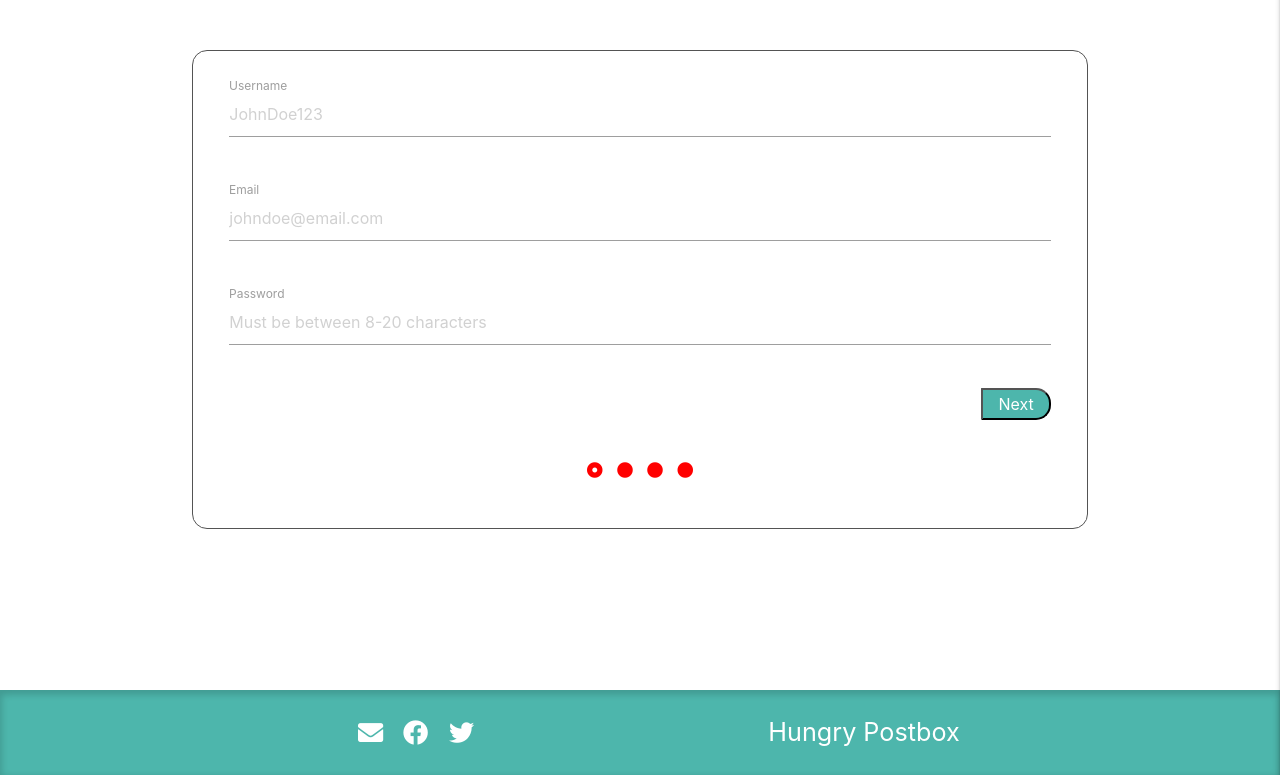
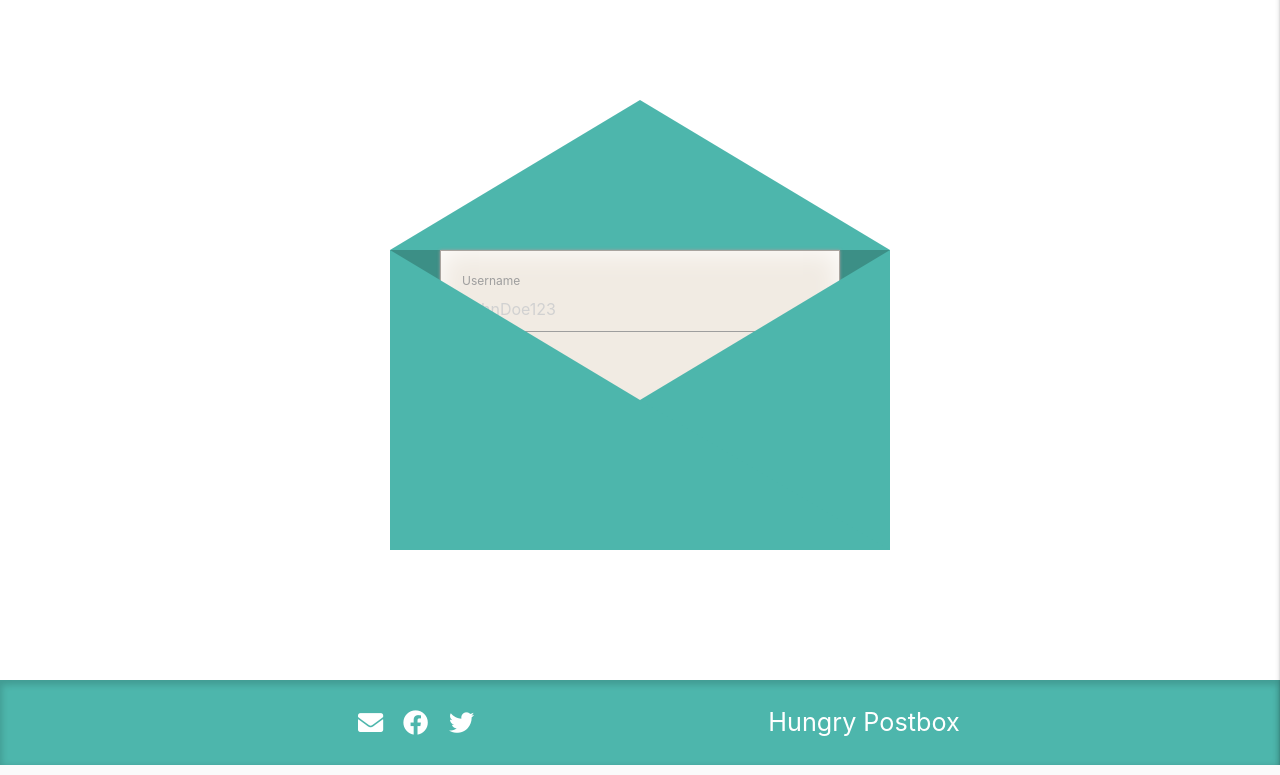
Before and after one commit to shanekeran/hungry-postbox, a Flask app: page /register in a window 1280 px wide. Shown: the part 80-855 px from the top of the page. Run offline with Flask 2, Linux system fonts and the light colour scheme; some libraries are stand-ins or nearby versions.

Commit message:
Add modified envelope container template for form.

```diff
--- a/static/css/style.css
+++ b/static/css/style.css
@@ -239,7 +239,7 @@
   /*----- Register.html -----*/
 
   #registration{
-    height: 80vh;
+    height: 85vh;
     width: 100vw;
   }
 
@@ -290,6 +290,67 @@
     border-radius: 1px 15px 15px 1px;
     float: right;
   }
+
+  /* envelope */
+  .envelope{
+    width:500px;
+    height:300px;
+    background-color:#3c8f86;
+    margin: auto;
+    position:relative;
+    top: 50%;
+    transform: translateY(-30%);
+    z-index:1;
+  }
+  .envelope:before{
+    content:"";
+    top:0;
+    right:0;
+    z-index:3;
+    position:absolute;
+    border-left:500px solid transparent;
+    border-bottom:300px solid #4db6ac;
+  }
+  .envelope:after{
+    content:"";
+    top:0;
+    left:0;
+    z-index:3;
+    position:absolute;
+    border-right:500px solid transparent;
+    border-bottom:300px solid #4db6ac;
+  }
+  .back{
+    position:absolute;
+    top:0;
+    z-index:-1;
+    transform-origin:top;
+    border-top:150px solid #4db6ac;
+    border-left:250px solid transparent;
+    border-right:250px solid transparent;
+    transform: rotateX(180deg); /* the open envelope flap */
+  }
+  .letter{
+    position:relative;
+    top:0;
+    padding:20px 10px;
+    width:400px;
+    height:200px;
+    overflow:hidden;
+    z-index:2;
+    margin: 0 auto;
+    background-color:#F1EBE3;
+    border: 1px solid rgba(0, 0, 0, 0.30);
+    box-shadow: 0px 0px 3px #9d9d9d, inset 0px 0px 27px #fff;
+  }
+
+  .envelope:hover .letter{
+    top:-130px;
+    height:300px;
+    transition: all 1s ease-in-out;
+  }
+
+  /* end of envelope */
 
 
   /* Media Queries */
--- a/templates/register.html
+++ b/templates/register.html
@@ -2,10 +2,11 @@
 {% block content %}
 
 <section id="registration">
-    <div class="container" id="form-container">
+    <div class="envelope"> <!-- form container-->
+        <div class="back"></div> <!-- open envelope flap shape-->
         <div class="row">
             <!--Multi-step form (base code sourced from w3schools and modified(see README))-->
-            <form id="regForm" class="col s12">
+            <form id="regForm" class="letter">
                 <!-- Form page 1-->
                 <div class="form-page">
                     <div class="row">
```
